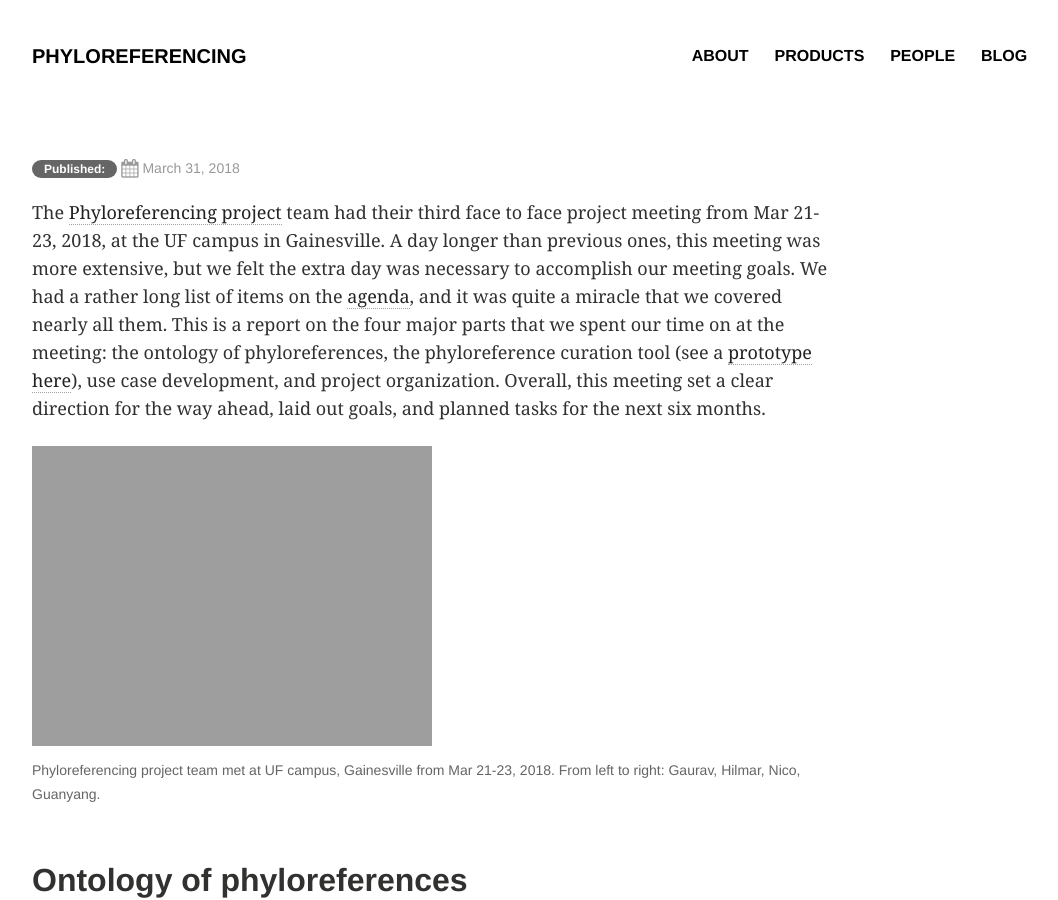
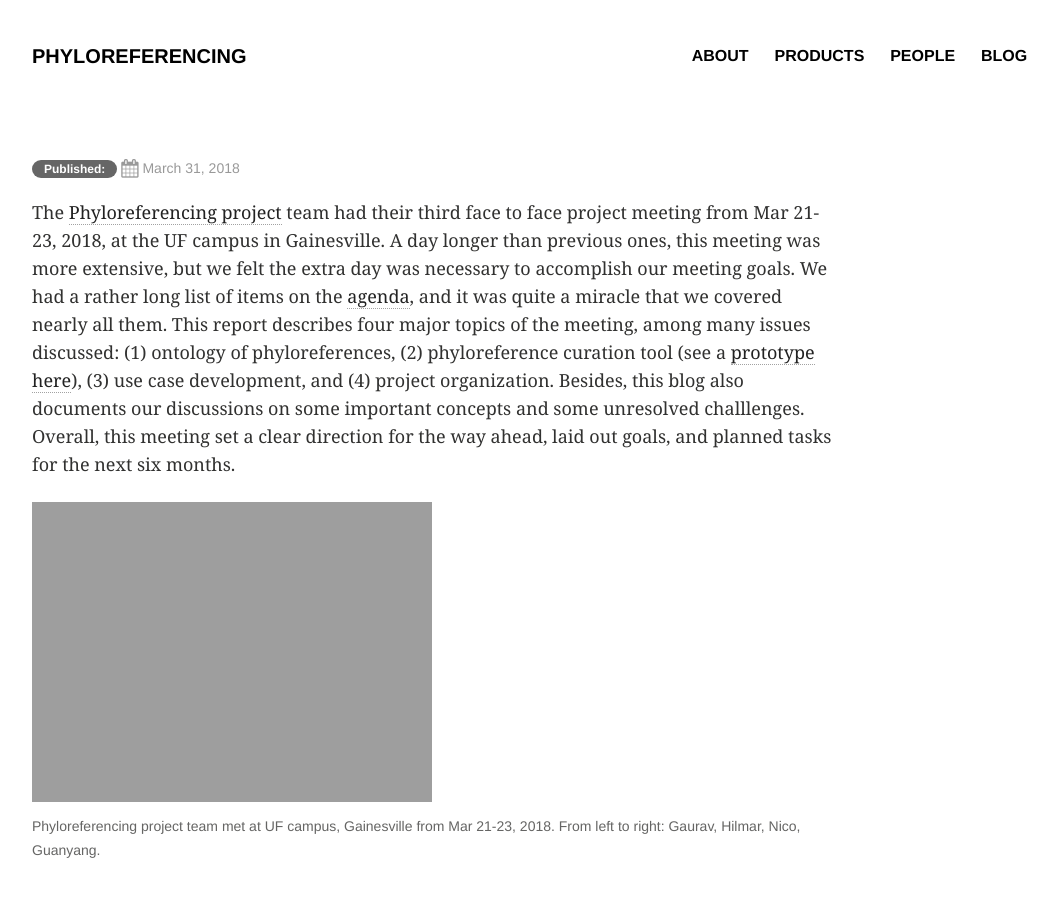
Before and after one commit to phyloref/phyloref.github.io, a Jekyll site: the page built from _posts/blog/2018-03-23-Third-face-to-face-project-meeting.md, in a window 1280 px wide and 900 px high. Shown: the whole window, without its empty margins (64-1122 px from the left). Built offline with Jekyll 4.4.1, drawn with Linux system fonts in a browser that asks for light colours; our own code applies the rules of GitHub Pages for plain Markdown files; comment, search, counter and statistics services are not loaded.

Commit message:
Modified intro paragraph

```diff
--- a/_posts/blog/2018-03-23-Third-face-to-face-project-meeting.md
+++ b/_posts/blog/2018-03-23-Third-face-to-face-project-meeting.md
@@ -13,7 +13,7 @@ image:
   thumb: 2018-03-23-f2fmeeting/croc.JPG
 ---
 
-The [Phyloreferencing project] team had their third face to face project meeting from Mar 21-23, 2018, at the UF campus in Gainesville. A day longer than previous ones, this meeting was more extensive, but we felt the extra day was necessary to accomplish our meeting goals. We had a rather long list of items on the [agenda], and it was quite a miracle that we covered nearly all them. This is a report on the four major parts that we spent our time on at the meeting: the ontology of phyloreferences, the phyloreference curation tool (see a [prototype here]), use case development, and project organization. Overall, this meeting set a clear direction for the way ahead, laid out goals, and planned tasks for the next six months.
+The [Phyloreferencing project] team had their third face to face project meeting from Mar 21-23, 2018, at the UF campus in Gainesville. A day longer than previous ones, this meeting was more extensive, but we felt the extra day was necessary to accomplish our meeting goals. We had a rather long list of items on the [agenda], and it was quite a miracle that we covered nearly all them. This report describes four major topics of the meeting, among many issues discussed: (1) ontology of phyloreferences, (2) phyloreference curation tool (see a [prototype here]), (3) use case development, and (4) project organization. Besides, this blog also documents our discussions on some important concepts and some unresolved challlenges. Overall, this meeting set a clear direction for the way ahead, laid out goals, and planned tasks for the next six months.
 
 <figure>
   <img src="{{site.url}}//images/2018-03-23-f2fmeeting/phyloref.group.2018.03.JPG" alt="Phyloreferencing team, March 2018"/>
```
